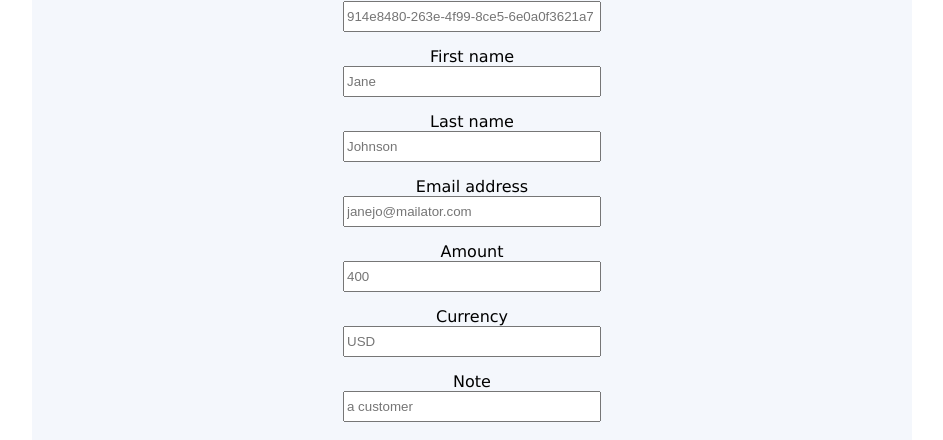
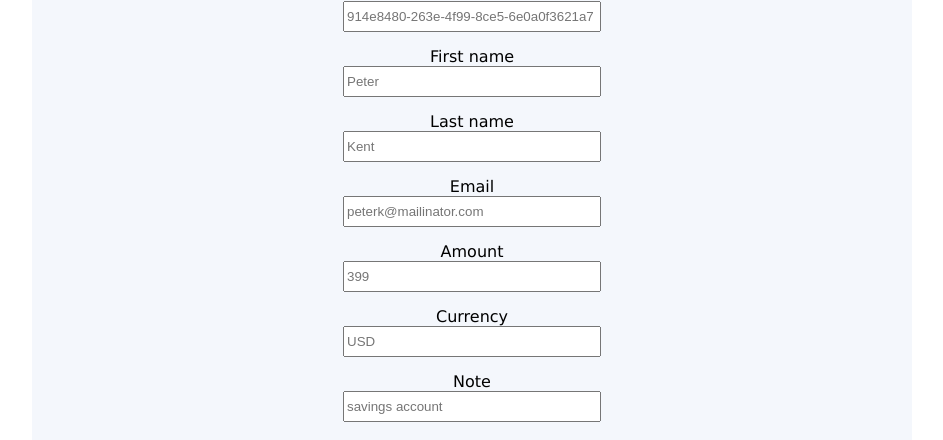
Before and after one commit to beeonkaa9/react-crud-app, a React (Create React App) app: page /account in a window 1280 px wide. Shown: the part 356-796 px from the top of the page, without its empty margins (168-1111 px from the left). Built offline with nearby package versions, Linux system fonts and the light colour scheme.

Commit message:
implemented React Hook Form with CreateAccount and CreateTransaction forms

```diff
--- a/package.json
+++ b/package.json
@@ -15,6 +15,7 @@
     "ky": "^0.28.7",
     "react": "^17.0.2",
     "react-dom": "^17.0.2",
+    "react-hook-form": "^7.25.0",
     "react-query": "^3.34.7",
     "react-router-dom": "^6.2.1",
     "react-scripts": "4.0.3",
--- a/src/components/account/CreateAccount.tsx
+++ b/src/components/account/CreateAccount.tsx
@@ -1,28 +1,33 @@
 import React, { useState } from 'react'
-import validateCreateAccount from 'utils/validateCreateAccount'
 import useCreateAccountMutation from 'hooks/account/useCreateAccountMutation'
 import FormStatus from 'components/FormStatus'
+import { useForm } from 'react-hook-form'
 
-const formInitialState = {
-  id: '',
-  firstName: '',
-  lastName: '',
-  email: '',
-  amount: '',
-  currency: '',
-  note: '',
+type FormData = {
+  id: string
+  firstName: string
+  lastName: string
+  email: string
+  amount: string
+  currency: string
+  note: string
 }
 
 const CreateAccount = () => {
-  const [formInput, setFormInput] = useState(formInitialState)
-
   //for error and success messages
   const [message, setMessage] = useState<string | null>(null)
-  const [formValidationErrors, setFormValidationErrors] = useState<
-    string[] | null
-  >(null)
 
   const createAccount = useCreateAccountMutation({ setMessage })
+
+  const {
+    register,
+    reset,
+    getValues,
+    formState: { errors, isValid },
+  } = useForm<FormData>({
+    mode: 'onBlur',
+  })
+  const values = getValues()
 
   return (
     <div className="CreateAccount">
@@ -30,96 +35,129 @@ const CreateAccount = () => {
       <form className="accountCreationForm">
         <label>Account id</label>
         <input
-          type="text"
-          value={formInput.id || ''}
+          {...register('id', {
+            required: 'Account id is required',
+            pattern: {
+              value:
+                /^[0-9a-fA-F]{8}\b-[0-9a-fA-F]{4}\b-[0-9a-fA-F]{4}\b-[0-9a-fA-F]{4}\b-[0-9a-fA-F]{12}$/i,
+              message: 'Account id must be UUID',
+            },
+          })}
           placeholder="914e8480-263e-4f99-8ce5-6e0a0f3621a7"
-          onChange={(e) => setFormInput({ ...formInput, id: e.target.value })}
         />
+        {errors.id && (
+          <div className="formValidationError">{errors.id.message}</div>
+        )}
 
         <label>First name</label>
         <input
-          type="text"
-          value={formInput.firstName}
-          placeholder="Jane"
-          onChange={(e) =>
-            setFormInput({ ...formInput, firstName: e.target.value })
-          }
+          {...register('firstName', {
+            required: 'First name is required',
+            pattern: {
+              value: /^(?=.{1,50}$)[a-z]+(?:['_.\s][a-z]+)*$/i,
+              message:
+                'First name must only contain letters, hyphens, and spaces',
+            },
+          })}
+          placeholder="Peter"
         />
+        {errors.firstName && (
+          <div className="formValidationError">{errors.firstName.message}</div>
+        )}
 
         <label>Last name</label>
         <input
-          type="text"
-          value={formInput.lastName}
-          placeholder="Johnson"
-          onChange={(e) =>
-            setFormInput({ ...formInput, lastName: e.target.value })
-          }
+          {...register('lastName', {
+            required: 'Last name is required',
+            pattern: {
+              value: /^(?=.{1,50}$)[a-z]+(?:['_.\s][a-z]+)*$/i,
+              message:
+                'Last name must only contain letters, hyphens, and spaces',
+            },
+          })}
+          placeholder="Kent"
         />
+        {errors.lastName && (
+          <div className="formValidationError">{errors.lastName.message}</div>
+        )}
 
-        <label>Email address</label>
+        <label>Email</label>
         <input
-          type="text"
-          value={formInput.email}
-          placeholder="janejo@mailator.com"
-          onChange={(e) =>
-            setFormInput({ ...formInput, email: e.target.value })
-          }
+          {...register('email', {
+            required: 'Email is required',
+            pattern: {
+              value: /^[a-zA-Z0-9._-]+@[a-zA-Z0-9.-]+\.[a-zA-Z]{2,4}$/,
+              message: 'Email is not valid',
+            },
+          })}
+          placeholder="peterk@mailinator.com"
         />
+        {errors.email && (
+          <div className="formValidationError">{errors.email.message}</div>
+        )}
 
         <label>Amount</label>
         <input
-          type="text"
-          value={formInput.amount}
-          placeholder="400"
-          onChange={(e) =>
-            setFormInput({ ...formInput, amount: e.target.value })
-          }
+          {...register('amount', {
+            required: 'Amount is required',
+            pattern: {
+              value: /^[0-9]+$/,
+              message: 'Amount must be a number',
+            },
+            min: {
+              value: 1,
+              message: 'Amount must be more than 0',
+            },
+          })}
+          placeholder="399"
         />
+        {errors.amount && (
+          <div className="formValidationError">{errors.amount.message}</div>
+        )}
 
         <label>Currency</label>
         <input
-          type="text"
-          value={formInput.currency}
+          {...register('currency', {
+            required: 'Currency is required',
+            pattern: {
+              value: /^[a-zA-Z]+$/,
+              message: 'Currency must only contain letters',
+            },
+          })}
           placeholder="USD"
-          onChange={(e) =>
-            setFormInput({ ...formInput, currency: e.target.value })
-          }
         />
+        {errors.currency && (
+          <div className="formValidationError">{errors.currency.message}</div>
+        )}
 
         <label>Note</label>
         <input
-          type="text"
-          value={formInput.note}
-          placeholder="a customer"
-          onChange={(e) => setFormInput({ ...formInput, note: e.target.value })}
+          {...register('note', { required: 'Note is required' })}
+          placeholder="savings account"
         />
+        {errors.note && (
+          <div className="formValidationError">{errors.note.message}</div>
+        )}
       </form>
 
       <button
         type="submit"
         className="createAccountBtn"
         onClick={() => {
-          const validateForm = validateCreateAccount(formInput)
-          const validationErrors = Object.values(validateForm).filter(
-            (error) => error !== ''
-          )
-          if (validationErrors.length !== 0) {
-            setFormValidationErrors(validationErrors)
-          } else {
-            setFormValidationErrors(null)
+          if (isValid) {
             createAccount.mutate(
               {
-                firstName: formInput.firstName,
-                lastName: formInput.lastName,
-                email: formInput.email,
-                id: formInput.id,
-                amount: formInput.amount,
-                currency: formInput.currency,
-                note: formInput.note,
+                firstName: values.firstName,
+                lastName: values.lastName,
+                email: values.email,
+                id: values.id,
+                amount: values.amount,
+                currency: values.currency,
+                note: values.note,
               },
               {
                 onSuccess: () => {
-                  setFormInput(formInitialState)
+                  reset()
                 },
               }
             )
@@ -130,10 +168,7 @@ const CreateAccount = () => {
       </button>
 
       <div className="requestStatus">
-        <FormStatus
-          request={{ status: createAccount.status, message }}
-          validationErrors={formValidationErrors}
-        />
+        <FormStatus request={{ status: createAccount.status, message }} />
       </div>
     </div>
   )
--- a/src/components/transaction/CreateTransactionForm.tsx
+++ b/src/components/transaction/CreateTransactionForm.tsx
@@ -2,15 +2,18 @@ import useCreateDepositMutation from 'hooks/transaction/useCreateDepositMutation
 import useCreateTransferMutation from 'hooks/transaction/useCreateTransferMutation'
 import useCreateWithdrawalMutation from 'hooks/transaction/useCreateWithdrawalMutation'
 import React, { useEffect, useState } from 'react'
-import validateCreateTransaction from 'utils/validateCreateTransaction'
+import { useForm } from 'react-hook-form'
 import { TransactionType } from './Transaction'
 
-const formInitialState = {
-  id: '',
-  note: '',
-  targetAccount: '',
-  amount: '',
-  currency: '',
+type FormData = {
+  id: string
+  firstName: string
+  lastName: string
+  targetId?: string
+  email: string
+  amount: string
+  currency: string
+  note: string
 }
 
 const CreateTransactionForm = ({
@@ -18,7 +21,6 @@ const CreateTransactionForm = ({
 }: {
   buttonClicked: Exclude<TransactionType, 'none'>
 }) => {
-  const [formInput, setFormInput] = useState(formInitialState)
   //for error and success messages
   const [message, setMessage] = useState<string | null>(null)
   const [formValidationErrors, setFormValidationErrors] = useState<
@@ -27,7 +29,7 @@ const CreateTransactionForm = ({
 
   //since all the transactions share one form, it must be reset before doing another form (ex. withdraw then add)
   useEffect(() => {
-    setFormInput(formInitialState)
+    reset()
     setFormValidationErrors(null)
     addMoney.reset()
     withdrawMoney.reset()
@@ -38,83 +40,115 @@ const CreateTransactionForm = ({
   const withdrawMoney = useCreateWithdrawalMutation({ setMessage })
   const transferMoney = useCreateTransferMutation({ setMessage })
 
+  const {
+    register,
+    reset,
+    getValues,
+    formState: { errors, isValid },
+  } = useForm<FormData>({
+    mode: 'onBlur',
+  })
+  const values = getValues()
+
   return (
     <div className="TransactionForm">
       <form className="transactionCreationForm">
         <label>Account Id</label>
         <input
-          type="text"
-          value={formInput.id}
-          placeholder="9e28507a-632f-44a6-99a7-98695cf2adcf"
-          onChange={(e) => setFormInput({ ...formInput, id: e.target.value })}
-        ></input>
+          {...register('id', {
+            required: 'Account id is required',
+            pattern: {
+              value:
+                /^[0-9a-fA-F]{8}\b-[0-9a-fA-F]{4}\b-[0-9a-fA-F]{4}\b-[0-9a-fA-F]{4}\b-[0-9a-fA-F]{12}$/i,
+              message: 'Account id must be UUID',
+            },
+          })}
+          placeholder="914e8480-263e-4f99-8ce5-6e0a0f3621a7"
+        />
+        {errors.id && (
+          <div className="formValidationError">{errors.id.message}</div>
+        )}
 
         <label>Note</label>
         <input
-          type="text"
-          value={formInput.note}
-          placeholder="rent money"
-          onChange={(e) => setFormInput({ ...formInput, note: e.target.value })}
-        ></input>
+          {...register('note', { required: 'Note is required' })}
+          placeholder="savings account"
+        />
+        {errors.note && (
+          <div className="formValidationError">{errors.note.message}</div>
+        )}
+
         {buttonClicked === 'send' ? (
           <>
             <label>Account to send money to</label>
             <input
-              type="text"
-              value={formInput.targetAccount}
-              placeholder="ccc3a91d-449c-41ff-a6fe-d79001431e4f"
-              onChange={(e) =>
-                setFormInput({ ...formInput, targetAccount: e.target.value })
-              }
-            ></input>
+              {...register('targetId', {
+                required: 'Account id is required',
+                pattern: {
+                  value:
+                    /^[0-9a-fA-F]{8}\b-[0-9a-fA-F]{4}\b-[0-9a-fA-F]{4}\b-[0-9a-fA-F]{4}\b-[0-9a-fA-F]{12}$/i,
+                  message: 'Target account id must be UUID',
+                },
+              })}
+              placeholder="914e8480-263e-4f99-8ce5-6e0a0f3621a7"
+            />
+            {errors.targetId && (
+              <div className="formValidationError">
+                {errors.targetId.message}
+              </div>
+            )}
           </>
         ) : null}
 
         <label>Amount</label>
         <input
-          type="text"
-          value={formInput.amount}
-          placeholder="300"
-          onChange={(e) =>
-            setFormInput({ ...formInput, amount: e.target.value })
-          }
-        ></input>
+          {...register('amount', {
+            required: 'Amount is required',
+            pattern: {
+              value: /^[0-9]+$/,
+              message: 'Amount must be a number',
+            },
+            min: {
+              value: 1,
+              message: 'Amount must be more than 0',
+            },
+          })}
+          placeholder="399"
+        />
+        {errors.amount && (
+          <div className="formValidationError">{errors.amount.message}</div>
+        )}
 
         <label>Currency</label>
         <input
-          type="text"
-          value={formInput.currency}
+          {...register('currency', {
+            required: 'Currency is required',
+            pattern: {
+              value: /^[a-zA-Z]+$/,
+              message: 'Currency must only contain letters',
+            },
+          })}
           placeholder="USD"
-          onChange={(e) =>
-            setFormInput({ ...formInput, currency: e.target.value })
-          }
-        ></input>
+        />
+        {errors.currency && (
+          <div className="formValidationError">{errors.currency.message}</div>
+        )}
       </form>
 
       {buttonClicked === 'add' ? (
         <button
           onClick={() => {
-            const validateForm = validateCreateTransaction(
-              formInput,
-              buttonClicked
-            )
-            const validationErrors = Object.values(validateForm).filter(
-              (error) => error !== ''
-            )
-            if (validationErrors.length !== 0) {
-              setFormValidationErrors(validationErrors)
-            } else {
-              setFormValidationErrors(null)
+            if (isValid) {
               addMoney.mutate(
                 {
-                  id: formInput.id,
-                  note: formInput.note,
-                  amount: formInput.amount,
-                  currency: formInput.currency,
+                  id: values.id,
+                  note: values.note,
+                  amount: values.amount,
+                  currency: values.currency,
                 },
                 {
                   onSuccess: () => {
-                    setFormInput(formInitialState)
+                    reset()
                   },
                 }
               )
@@ -128,27 +162,17 @@ const CreateTransactionForm = ({
       {buttonClicked === 'withdraw' ? (
         <button
           onClick={() => {
-            const validateForm = validateCreateTransaction(
-              formInput,
-              buttonClicked
-            )
-            const validationErrors = Object.values(validateForm).filter(
-              (error) => error !== ''
-            )
-            if (validationErrors.length !== 0) {
-              setFormValidationErrors(validationErrors)
-            } else {
-              setFormValidationErrors(null)
+            if (isValid) {
               withdrawMoney.mutate(
                 {
-                  id: formInput.id,
-                  note: formInput.note,
-                  amount: formInput.amount,
-                  currency: formInput.currency,
+                  id: values.id,
+                  note: values.note,
+                  amount: values.amount,
+                  currency: values.currency,
                 },
                 {
                   onSuccess: () => {
-                    setFormInput(formInitialState)
+                    reset()
                   },
                 }
               )
@@ -162,28 +186,18 @@ const CreateTransactionForm = ({
       {buttonClicked === 'send' ? (
         <button
           onClick={() => {
-            const validateForm = validateCreateTransaction(
-              formInput,
-              buttonClicked
-            )
-            const validationErrors = Object.values(validateForm).filter(
-              (error) => error !== ''
-            )
-            if (validationErrors.length !== 0) {
-              setFormValidationErrors(validationErrors)
-            } else {
-              setFormValidationErrors(null)
+            if (isValid && values.targetId) {
               transferMoney.mutate(
                 {
-                  id: formInput.id,
-                  note: formInput.note,
-                  targetAccount: formInput.targetAccount,
-                  amount: formInput.amount,
-                  currency: formInput.currency,
+                  id: values.id,
+                  note: values.note,
+                  targetAccount: values.targetId,
+                  amount: values.amount,
+                  currency: values.currency,
                 },
                 {
                   onSuccess: () => {
-                    setFormInput(formInitialState)
+                    reset()
                   },
                 }
               )
```
Also changed, not shown: src/App.css (+11 -4 lines), 1 other file (tests, documents, lock files or other folders).
